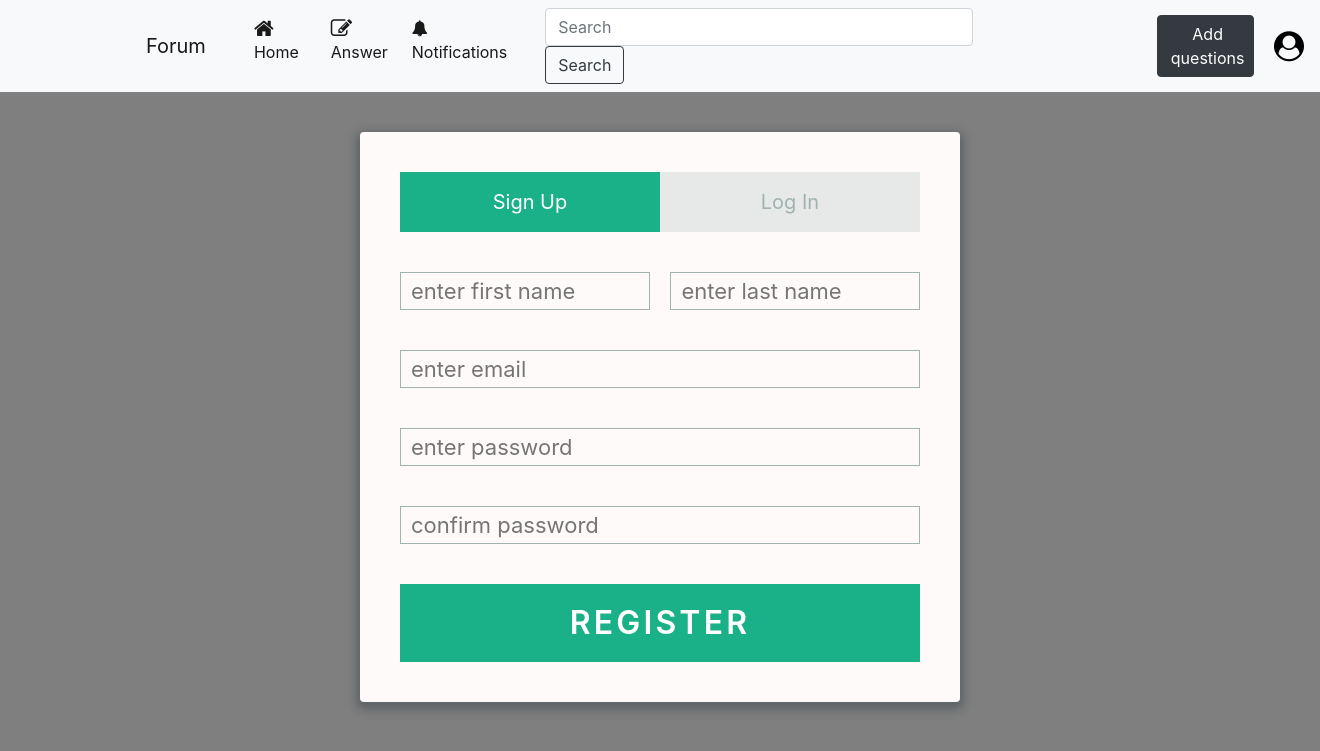
After one commit to viperthapa/Forum, a Django app: page /login/user/ in a window 1320 px wide. The commit adds this page. Shown: the top 751 px of the page. Run offline with Django 3.2, Linux system fonts and the light colour scheme; some libraries are stand-ins or nearby versions.

Commit message:
login and register added

```diff
--- a/forumapp/urls.py
+++ b/forumapp/urls.py
@@ -4,5 +4,7 @@ from .views import *
 app_name = "forumapp"
 
 urlpatterns = [
-    path("",HomeView.as_view(),name = "home")
+    path("",HomeView.as_view(),name = "home"),
+    path("login/user/",LoginRegisterView.as_view(),name = "loginregister")
+
 ]
--- a/forumapp/views.py
+++ b/forumapp/views.py
@@ -7,3 +7,7 @@ from django.views.generic import *
 class HomeView(TemplateView):
     print('this is good')
     template_name = 'forum/test.html'
+
+class LoginRegisterView(TemplateView):
+    print('this is login')
+    template_name = 'user/userlogin.html'
--- a/templates/forum/base.html
+++ b/templates/forum/base.html
@@ -49,7 +49,7 @@
 
               </ul>
                 <a style = "margin-left: 10em;"><button type="button" class="btn btn-dark mr-8 pr-2">Add questions</button></a>
-                <a style = "margin-left: 20px;font-size: 30px;"><i class="fa fa-user-circle"></i></a>
+                <a style = "margin-left: 20px;font-size: 30px;color: black;" href="{% url 'forumapp:loginregister' %}"><i class="fa fa-user-circle"></i></a>
 
             </div>
 
--- /dev/null
+++ b/templates/user/userlogin.html
@@ -0,0 +1,253 @@
+{% extends 'forum/base.html' %}
+{% load static %}
+{% block content %}
+<html>
+<head>
+    <style>
+        body{
+            background-color: #7f7f7f;
+        }
+        a {
+            text-decoration: none;
+            color: #1ab188;
+            transition: 0.5s ease;
+        }
+        a:hover {
+            color: #179b77;
+        }
+        .form {
+            background: #FFFAFA;
+            padding: 40px;
+            max-width: 600px;
+            margin: 40px auto;
+            border-radius: 4px;
+            box-shadow: 0 4px 10px 4px rgba(19, 35, 47, .3);
+        }
+        .tab-group {
+            list-style: none;
+            padding: 0;
+            margin: 0 0 40px 0;
+        }
+        .tab-group:after {
+            content: "";
+            display: table;
+            clear: both;
+        }
+        .tab-group li a {
+            display: block;
+            text-decoration: none;
+            padding: 15px;
+            background: rgba(160, 179, 176, .25);
+            color: #a0b3b0;
+            font-size: 20px;
+            float: left;
+            width: 50%;
+            text-align: center;
+            cursor: pointer;
+            transition: 0.5s ease;
+        }
+        .tab-group li a:hover {
+            background: #179b77;
+            color: #fff;
+        }
+        .tab-group .active a {
+            background: #1ab188;
+            color: #fff;
+        }
+        .tab-content > div:last-child {
+            display: none;
+        }
+        h1 {
+            text-align: center;
+            color: #fff;
+            font-weight: 300;
+            margin: 0 0 40px;
+        }
+        label {
+            position: absolute;
+            transform: translateY(6px);
+            left: 13px;
+            color: rgba(255, 255, 255, .5);
+            transition: all 0.25s ease;
+            pointer-events: none;
+            font-size: 22px;
+        }
+        label .req {
+            margin: 2px;
+            color: #1ab188;
+        }
+        label.active {
+            transform: translateY(50px);
+            left: 2px;
+            font-size: 14px;
+        }
+        label.active .req {
+            opacity: 0;
+        }
+        label.highlight {
+            color: #fff;
+        }
+        input, textarea {
+            font-size: 22px;
+            display: block;
+            width: 100%;
+            height: 100%;
+            padding: 5px 10px;
+            background: none;
+            background-image: none;
+            border: 1px solid #a0b3b0;
+            color: #fff;
+            border-radius: 0;
+            transition: border-color 0.25s ease, box-shadow 0.25s ease;
+        }
+        input:focus, textarea:focus {
+            outline: 0;
+            border-color: #1ab188;
+        }
+        textarea {
+            border: 2px solid #a0b3b0;
+            resize: vertical;
+        }
+        .field-wrap {
+            position: relative;
+            margin-bottom: 40px;
+
+        }
+        .top-row:after {
+            content: "";
+            display: table;
+            clear: both;
+            background-color: black;
+        }
+
+
+        .top-row > div {
+            float: left;
+            width: 48%;
+            margin-right: 4%;
+        }
+        .top-row > div:last-child {
+            margin: 0;
+        }
+        .button {
+            border: 0;
+            outline: none;
+            border-radius: 0;
+            padding: 15px 0;
+            font-size: 2rem;
+            font-weight: 600;
+            text-transform: uppercase;
+            letter-spacing: 0.1em;
+            background: #1ab188;
+            color: #fff;
+            transition: all 0.5s ease;
+            -webkit-appearance: none;
+        }
+        .button:hover, .button:focus {
+            background: #179b77;
+        }
+        .button-block {
+            display: block;
+            width: 100%;
+        }
+        .forgot {
+            margin-top: -20px;
+            text-align: right;
+        }
+
+
+
+
+
+    </style>
+    <script src="https://ajax.googleapis.com/ajax/libs/jquery/3.4.1/jquery.min.js"></script>
+
+</head>
+<body>
+    <div class="form">
+
+        <ul class="tab-group">
+          <li class="tab active"><a href="#signup">Sign Up</a></li>
+          <li class="tab"><a href="#login">Log In</a></li>
+        </ul>
+
+        <div class="tab-content">
+            <div id="signup">
+
+                <form action="/" method="post">
+
+                    <div class="top-row">
+                        <div class="field-wrap">
+
+                            <input class="text-secondary" type="text" placeholder="enter first name"/>
+                        </div>
+
+                        <div class="field-wrap">
+
+                            <input class="text-secondary" type="text" placeholder="enter last name" />
+                        </div>
+                    </div>
+
+                    <div class="field-wrap">
+
+                        <input class="text-secondary" type="text" placeholder="enter email"/>
+                    </div>
+
+                    <div class="field-wrap">
+
+                        <input class="text-secondary" placeholder="enter password" type="password"/>
+                    </div>
+                    <div class="field-wrap">
+                        <input class="text-secondary" placeholder="confirm password" type="password"/>
+                    </div>
+
+                    <button type="submit" class="button button-block">register</button>
+
+                </form>
+
+            </div>
+
+            <div id="login">
+                <h1 class="text-secondary mt-0">Welcome!</h1>
+                <br>
+                <form action="/" method="post">
+
+                    <div class="field-wrap">
+                        <input class="text-secondary" type="email" placeholder="enter email"/>
+                    </div>
+                    <div class="field-wrap">
+                        <input class="text-secondary" type="password" placeholder="enter password"/>
+                    </div>
+
+                    <!-- <a class="forgot"><a href="#">Forgot Password?</a></p> -->
+
+                    <button class="button button-block">Log In</button>
+
+                </form>
+
+
+            </div>
+
+        </div><!-- tab-content -->
+
+    </div> <!-- /form -->
+    <script>
+
+            $('.tab a').on('click', function (e) {
+
+            e.preventDefault();
+
+            $(this).parent().addClass('active');
+            $(this).parent().siblings().removeClass('active');
+
+            target = $(this).attr('href');
+
+            $('.tab-content > div').not(target).hide();
+
+            $(target).fadeIn(600);
+
+        });
+    </script>
+</body>
+{% endblock %}
+</html>
```
Also changed, not shown: static/css/style.css (deleted, +0 -9 lines), templates/forum/sidebar.html (+5 -4 lines).
